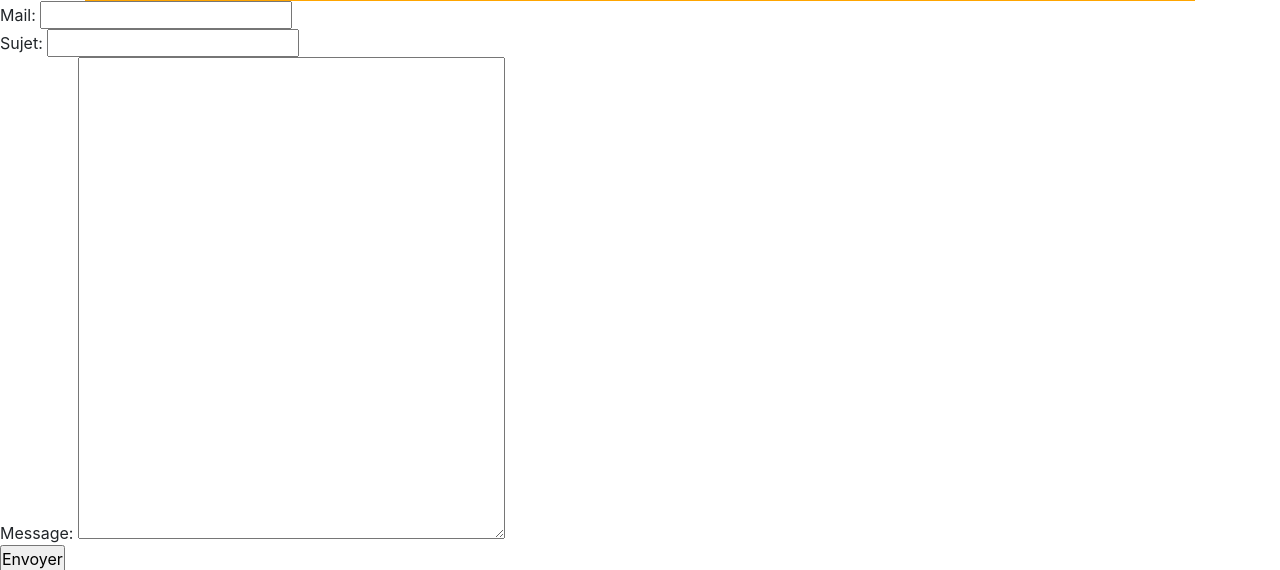
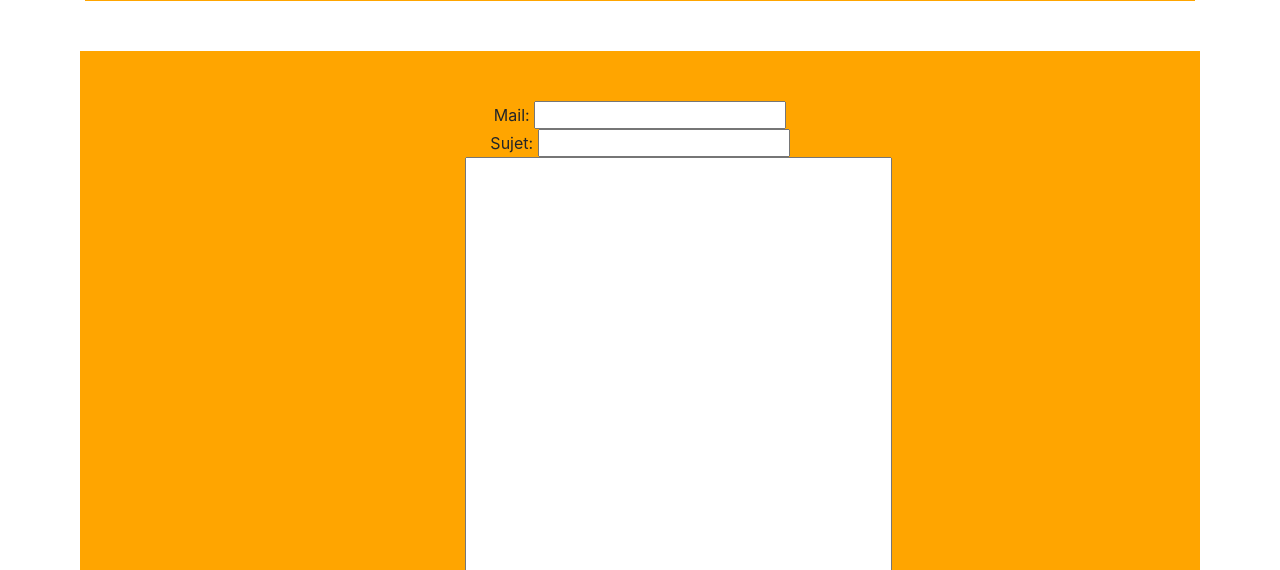
Before and after one commit to salem02-75/Belleza-projet-de-soutenance-, a PHP site: page /contact.php in a window 1280 px wide. Shown: the part 65-635 px from the top of the page. Run offline with PHP 8.4, Linux system fonts and the light colour scheme; some web fonts are replaced.

Commit message:
Update contact.php

```diff
--- a/contact.php
+++ b/contact.php
@@ -46,9 +46,9 @@ if(isset($_POST['envoyer'])) {
 <head>
 
 
-<main>
+<main class="fond">
 
-<form action="contact.php" method="post">
+<form class="roll-out" action="contact.php" method="post">
     Mail: <input type="text" name="mail" value="" />
     <br />
     Sujet: <input type="text" name="sujet" value="" />
@@ -71,3 +71,16 @@ if(isset($_POST['envoyer'])) {
 <?php
 include 'parts/footer.php';
 ?>
+
+<style>
+
+.fond{
+    background-color: orange ;
+    display: flex;
+    justify-content: center;
+    margin: 50px 80px auto;
+    padding: 50px;
+    text-align: center;
+}
+
+</style>
```
